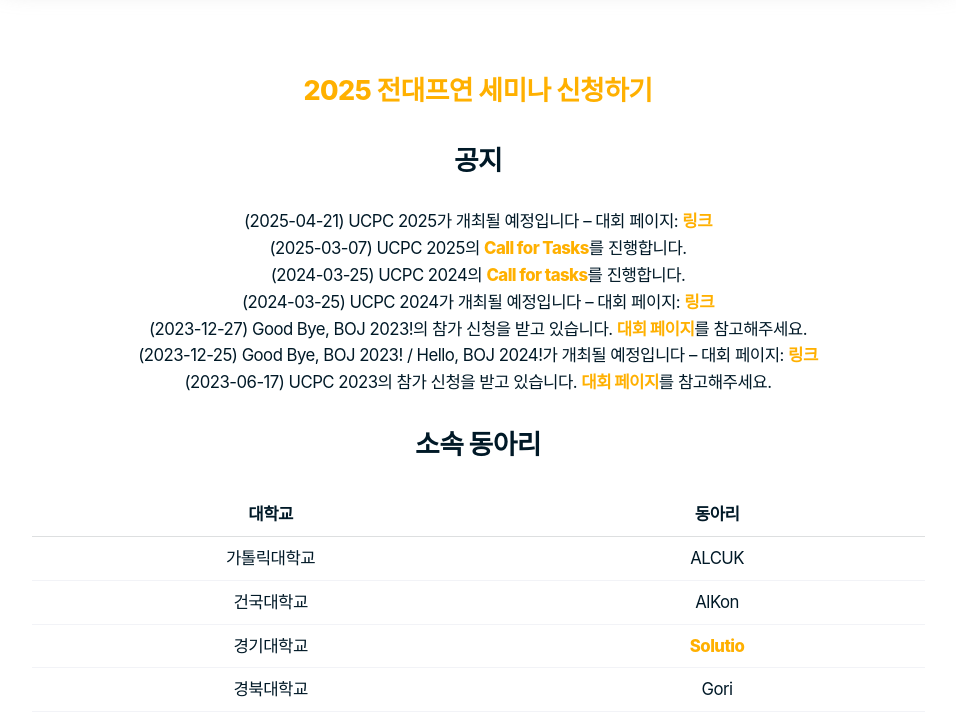
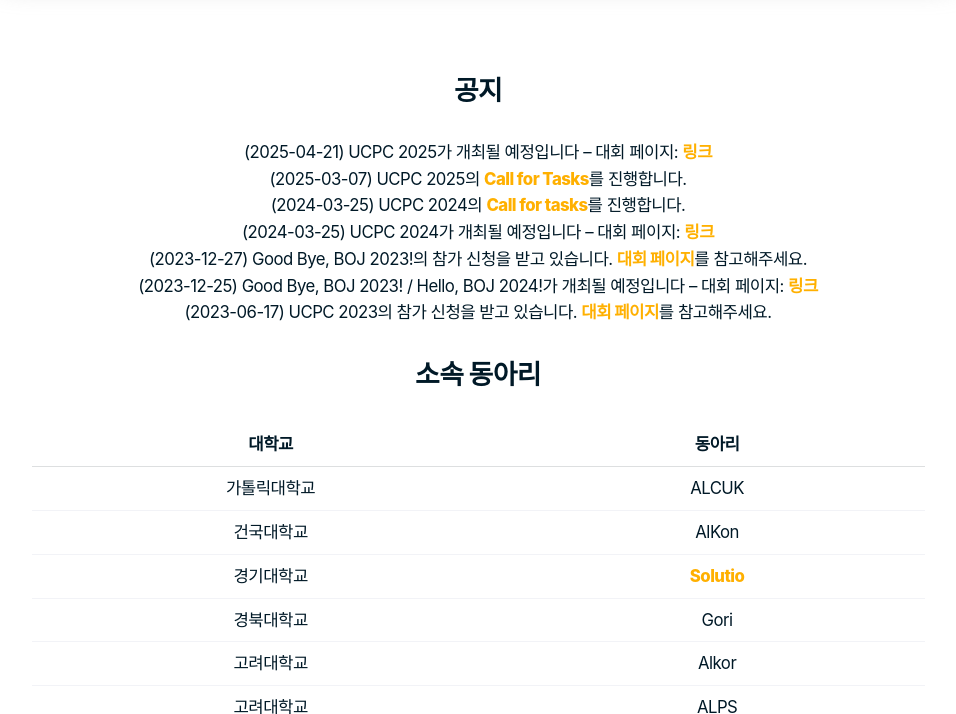
Before and after one commit to ucpcc/main, a Jekyll site: the page built from index.md, in a window 1280 px wide and 900 px high, scrolled down 888 px, cut to the strip 186-900 px from the top of the window. Shown: the whole strip, without its empty margins (162-1118 px from the left). Built offline with Jekyll 4.4.1, drawn with Linux system fonts in a browser that asks for light colours; some web fonts are replaced.

Commit message:
전대프연 세미나 신청 링크 제거

```diff
--- a/index.md
+++ b/index.md
@@ -5,7 +5,7 @@ title: 전국 대학생 프로그래밍 대회 동아리 연합
 
 <!-- ## [UCPC 2024 신청하기](https://2024.ucpc.me){:target="_blank"} -->
 <!-- ## [UCPC 2025 신청하기](https://2025.ucpc.me){:target="_blank"} -->
-## [2025 전대프연 세미나 신청하기](https://seminar.ucpc.me/){:target="_blank"}
+<!-- ## [2025 전대프연 세미나 신청하기](https://seminar.ucpc.me/){:target="_blank"} -->
 
 ## 공지
 - (2025-04-21) UCPC 2025가 개최될 예정입니다 -- 대회 페이지: [링크](https://2025.ucpc.me){:target="_blank"}
```
